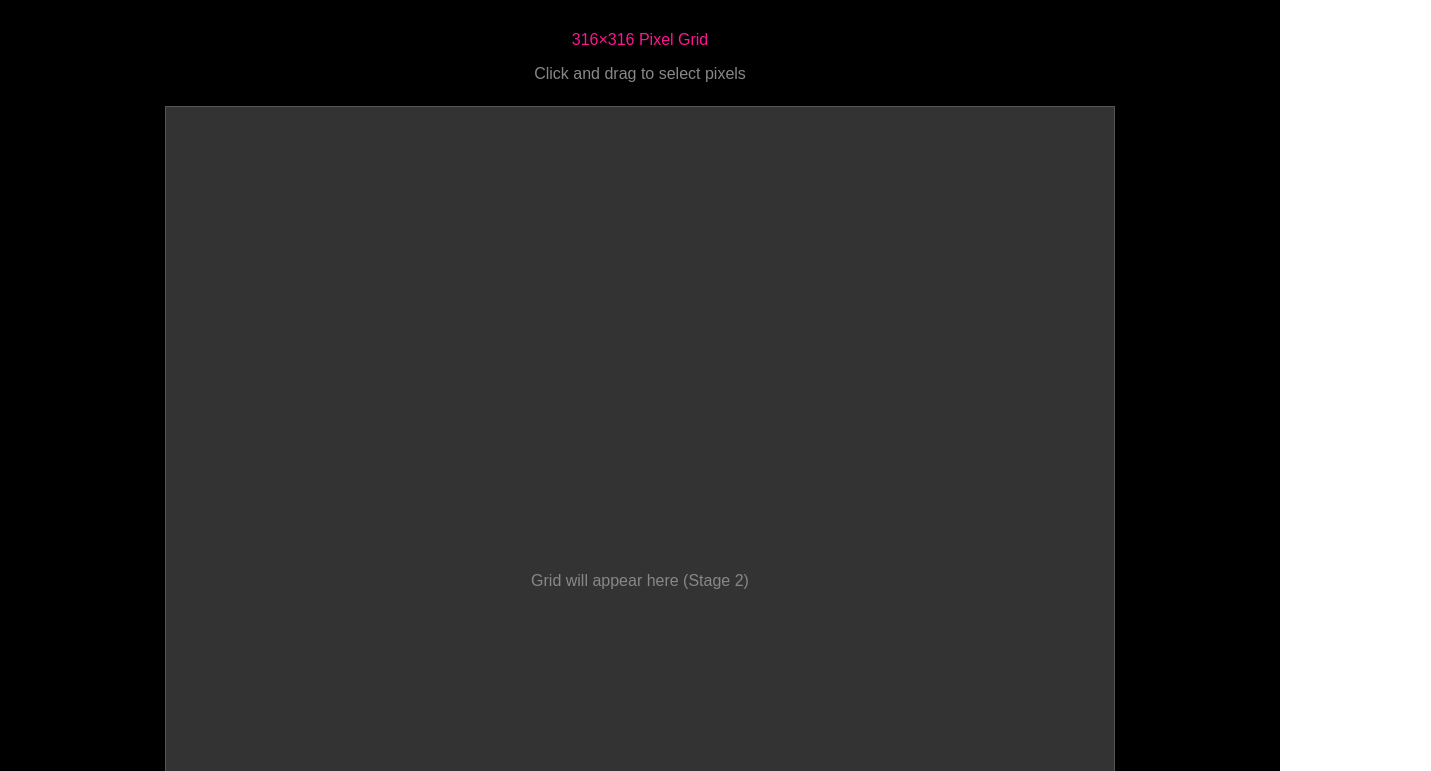
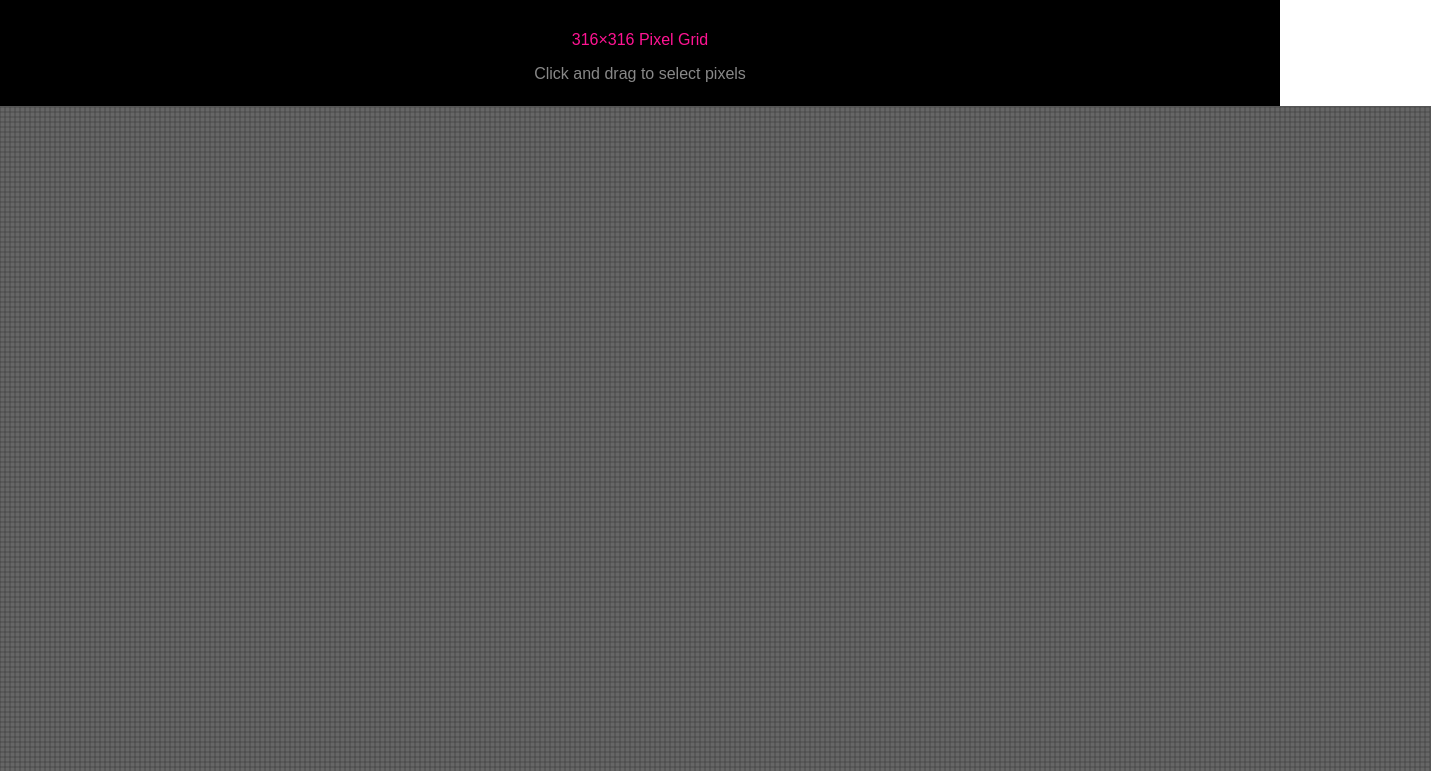
Before and after one commit to joshuasanders514-commits/twomilliondollarhomepage, a Next.js app: page / in a window 1280 px wide. Shown: the part 389-1160 px from the top of the page, 1431 px wide, since content can reach past the window. Built offline with nearby package versions, Linux system fonts and the light colour scheme.

Commit message:
Added interactive pixel grid with click and drag selection

```diff
--- a/app/page.tsx
+++ b/app/page.tsx
@@ -1,9 +1,130 @@
 'use client';
 
-import { useState } from 'react';
+import { useState, useRef, useEffect } from 'react';
 
 export default function Home() {
+  const GRID_SIZE = 316;
+  const PIXEL_SIZE = 5; // BIGGER PIXELS
+  const PRICE_PER_PIXEL = 20;
+
+  const canvasRef = useRef<HTMLCanvasElement>(null);
   const [availablePixels, setAvailablePixels] = useState(99856);
+  const [isSelecting, setIsSelecting] = useState(false);
+  const [selectionStart, setSelectionStart] = useState<{x: number, y: number} | null>(null);
+  const [selectionEnd, setSelectionEnd] = useState<{x: number, y: number} | null>(null);
+
+  // Draw the grid - OPTIMIZED
+  const drawGrid = () => {
+    const canvas = canvasRef.current;
+    if (!canvas) return;
+
+    const ctx = canvas.getContext('2d');
+    if (!ctx) return;
+
+    // Clear canvas
+    ctx.clearRect(0, 0, canvas.width, canvas.height);
+
+    // Fill background
+    ctx.fillStyle = '#1a1a1a';
+    ctx.fillRect(0, 0, canvas.width, canvas.height);
+
+    // Draw all pixels at once (faster)
+    ctx.fillStyle = '#666';
+    ctx.fillRect(0, 0, GRID_SIZE * PIXEL_SIZE, GRID_SIZE * PIXEL_SIZE);
+
+    // Draw gridlines (only horizontal and vertical lines, not each pixel)
+    ctx.strokeStyle = '#333';
+    ctx.lineWidth = 0.5;
+    for (let i = 0; i <= GRID_SIZE; i++) {
+      // Vertical lines
+      ctx.beginPath();
+      ctx.moveTo(i * PIXEL_SIZE, 0);
+      ctx.lineTo(i * PIXEL_SIZE, GRID_SIZE * PIXEL_SIZE);
+      ctx.stroke();
+
+      // Horizontal lines
+      ctx.beginPath();
+      ctx.moveTo(0, i * PIXEL_SIZE);
+      ctx.lineTo(GRID_SIZE * PIXEL_SIZE, i * PIXEL_SIZE);
+      ctx.stroke();
+    }
+
+    // Draw selection if active
+    if (selectionStart && selectionEnd) {
+      const startX = Math.min(selectionStart.x, selectionEnd.x);
+      const startY = Math.min(selectionStart.y, selectionEnd.y);
+      const endX = Math.max(selectionStart.x, selectionEnd.x);
+      const endY = Math.max(selectionStart.y, selectionEnd.y);
+
+      ctx.fillStyle = 'rgba(255, 20, 147, 0.5)'; // Hot pink with transparency
+      ctx.fillRect(
+        startX * PIXEL_SIZE,
+        startY * PIXEL_SIZE,
+        (endX - startX + 1) * PIXEL_SIZE,
+        (endY - startY + 1) * PIXEL_SIZE
+      );
+
+      ctx.strokeStyle = '#ff1493';
+      ctx.lineWidth = 2;
+      ctx.strokeRect(
+        startX * PIXEL_SIZE,
+        startY * PIXEL_SIZE,
+        (endX - startX + 1) * PIXEL_SIZE,
+        (endY - startY + 1) * PIXEL_SIZE
+      );
+    }
+  };
+
+  useEffect(() => {
+    drawGrid();
+  }, [selectionStart, selectionEnd]);
+
+  // Handle mouse down
+  const handleMouseDown = (e: React.MouseEvent<HTMLCanvasElement>) => {
+    const canvas = canvasRef.current;
+    if (!canvas) return;
+
+    const rect = canvas.getBoundingClientRect();
+    const x = Math.floor((e.clientX - rect.left) / PIXEL_SIZE);
+    const y = Math.floor((e.clientY - rect.top) / PIXEL_SIZE);
+
+    setIsSelecting(true);
+    setSelectionStart({ x, y });
+    setSelectionEnd({ x, y });
+  };
+
+  // Handle mouse move
+  const handleMouseMove = (e: React.MouseEvent<HTMLCanvasElement>) => {
+    if (!isSelecting) return;
+
+    const canvas = canvasRef.current;
+    if (!canvas) return;
+
+    const rect = canvas.getBoundingClientRect();
+    const x = Math.floor((e.clientX - rect.left) / PIXEL_SIZE);
+    const y = Math.floor((e.clientY - rect.top) / PIXEL_SIZE);
+
+    setSelectionEnd({ x, y });
+  };
+
+  // Handle mouse up
+  const handleMouseUp = () => {
+    setIsSelecting(false);
+  };
+
+  // Calculate selection details
+  const getSelectionInfo = () => {
+    if (!selectionStart || !selectionEnd) return null;
+
+    const width = Math.abs(selectionEnd.x - selectionStart.x) + 1;
+    const height = Math.abs(selectionEnd.y - selectionStart.y) + 1;
+    const pixelCount = width * height;
+    const price = pixelCount * PRICE_PER_PIXEL;
+
+    return { width, height, pixelCount, price };
+  };
+
+  const selectionInfo = getSelectionInfo();
 
   return (
     <div style={{
@@ -85,20 +206,59 @@ export default function Home() {
           <p style={{ color: '#888', margin: 0 }}>Click and drag to select pixels</p>
         </div>
 
-        {/* GRID PLACEHOLDER (will build next) */}
-        <div style={{
-          width: '950px',
-          height: '950px',
-          backgroundColor: '#333',
-          margin: '0 auto',
-          border: '1px solid #555',
-          display: 'flex',
-          alignItems: 'center',
-          justifyContent: 'center',
-          color: '#888'
-        }}>
-          Grid will appear here (Stage 2)
+        {/* CANVAS GRID */}
+        <div style={{ display: 'flex', justifyContent: 'center', position: 'relative' }}>
+          <canvas
+            ref={canvasRef}
+            width={GRID_SIZE * PIXEL_SIZE}
+            height={GRID_SIZE * PIXEL_SIZE}
+            onMouseDown={handleMouseDown}
+            onMouseMove={handleMouseMove}
+            onMouseUp={handleMouseUp}
+            onMouseLeave={handleMouseUp}
+            style={{
+              border: '1px solid #555',
+              cursor: 'crosshair'
+            }}
+          />
         </div>
+
+        {/* SELECTION INFO - FLOATING */}
+        {selectionInfo && selectionEnd && (
+          <div style={{
+            position: 'fixed',
+            top: '50%',
+            right: '20px',
+            transform: 'translateY(-50%)',
+            padding: '20px',
+            backgroundColor: '#1a1a1a',
+            border: '2px solid #ff1493',
+            maxWidth: '300px',
+            textAlign: 'center',
+            boxShadow: '0 4px 20px rgba(255, 20, 147, 0.5)',
+            zIndex: 1000
+          }}>
+            <h3 style={{ color: '#ff1493', margin: '0 0 15px' }}>Your Selection</h3>
+            <p style={{ margin: '5px 0' }}>Size: {selectionInfo.width} × {selectionInfo.height}</p>
+            <p style={{ margin: '5px 0' }}>Pixels: {selectionInfo.pixelCount}</p>
+            <p style={{ margin: '5px 0', fontSize: '24px', fontWeight: 'bold', color: '#0f0' }}>
+              ${selectionInfo.price.toLocaleString()}
+            </p>
+            <button style={{
+              marginTop: '15px',
+              padding: '12px 30px',
+              backgroundColor: '#ff1493',
+              color: '#fff',
+              border: 'none',
+              fontSize: '18px',
+              fontWeight: 'bold',
+              cursor: 'pointer',
+              borderRadius: '5px'
+            }}>
+              Buy Now
+            </button>
+          </div>
+        )}
 
       </div>
 
```
